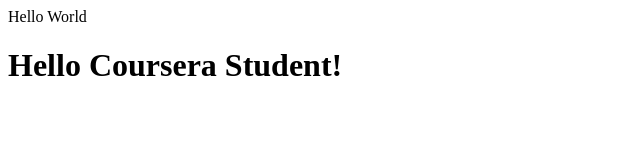
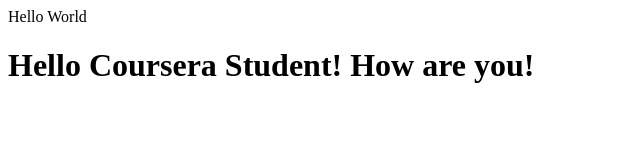
Before and after one commit to zhcsteve/courseratest, a plain HTML site: page index.html in a window 1280 px wide. Shown: the whole page, without its empty margins (0-640 px from the left). Drawn offline with Linux system fonts and the light colour scheme.

Commit message:
Next version of web file.

```diff
--- a/index.html
+++ b/index.html
@@ -5,7 +5,7 @@
      <title>Hello World</title>
   </head>
   <body>
-     <h1>Hello Coursera Student!</h1>
+     <h1>Hello Coursera Student! How are you!</h1>
 
   </body>
 </html>
```
